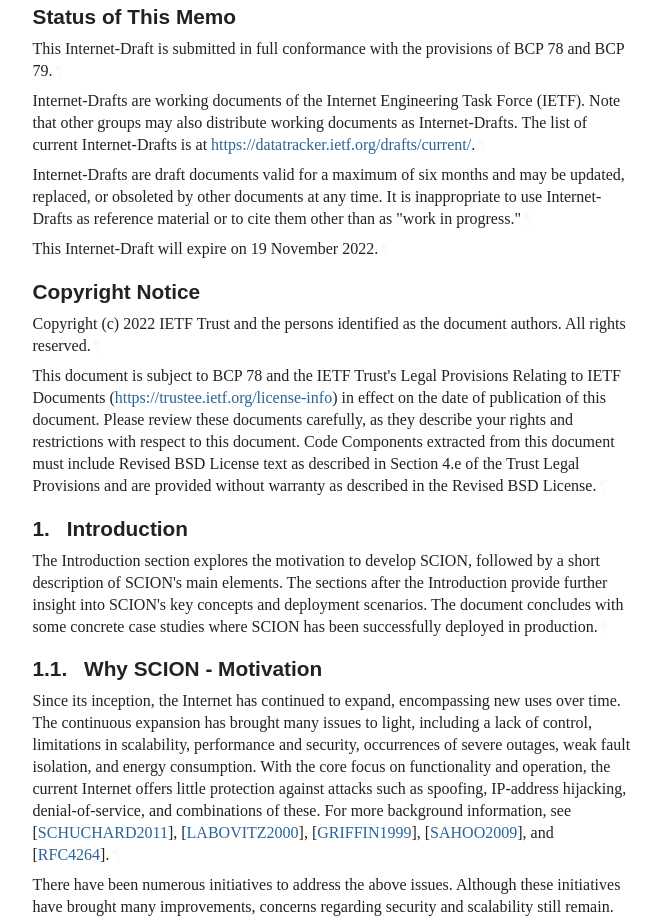
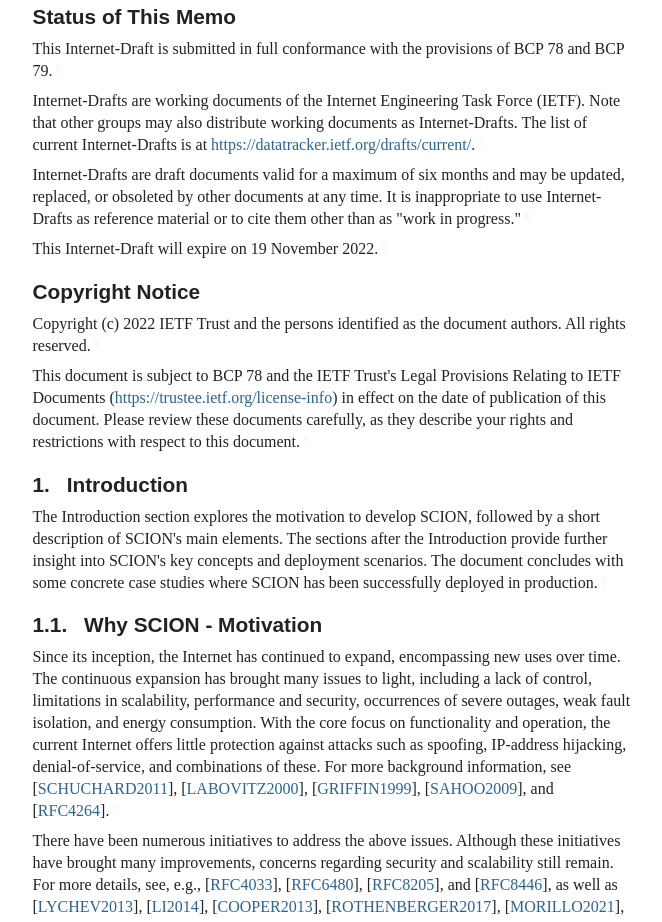
Before and after one commit to scionassociation/scion-overview_I-D, a plain HTML site: page corines-branch/draft-dekater-panrg-scion-overview.html in a window 1280 px wide. Shown: the part 931-1853 px from the top of the page, without its empty margins (92-754 px from the left). Drawn offline with Linux system fonts and the light colour scheme; a web font is replaced by a local one.

Commit message:
Script updating gh-pages from 4ff5144. [ci skip]

```diff
--- a/corines-branch/draft-dekater-panrg-scion-overview.html
+++ b/corines-branch/draft-dekater-panrg-scion-overview.html
@@ -1028,7 +1028,7 @@ svg [stroke="fill"], svg [fill^="#fff"] {
 <div id="internal-metadata" class="document-information">
 <dl id="identifiers">
 <dt class="label-workgroup">Workgroup:</dt>
-<dd class="workgroup">panrg</dd>
+<dd class="workgroup">PANRG</dd>
 <dt class="label-internet-draft">Internet-Draft:</dt>
 <dd class="internet-draft">draft-dekater-panrg-scion-overview</dd>
 <dt class="label-published">Published:</dt>
@@ -1113,10 +1113,7 @@ svg [stroke="fill"], svg [fill^="#fff"] {
             (<span><a href="https://trustee.ietf.org/license-info">https://trustee.ietf.org/license-info</a></span>) in effect on the date of
             publication of this document. Please review these documents
             carefully, as they describe your rights and restrictions with
-            respect to this document. Code Components extracted from this
-            document must include Revised BSD License text as described in
-            Section 4.e of the Trust Legal Provisions and are provided without
-            warranty as described in the Revised BSD License.<a href="#section-boilerplate.2-2" class="pilcrow">¶</a></p>
+            respect to this document.<a href="#section-boilerplate.2-2" class="pilcrow">¶</a></p>
 </section>
 </div>
 <div id="toc">
```
Also changed, not shown: corines-branch/draft-dekater-panrg-scion-overview.txt.
